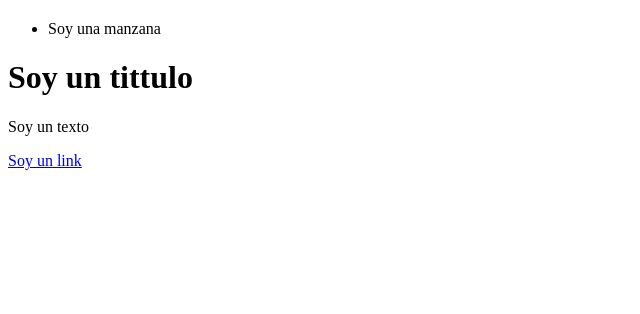
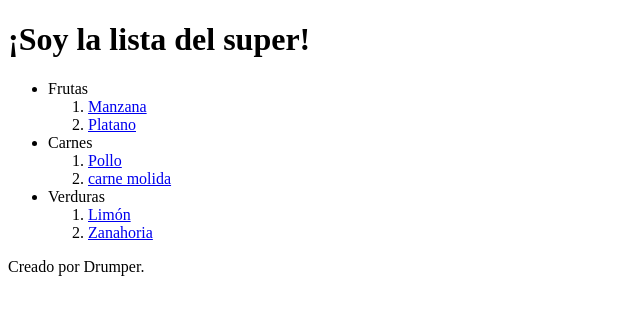
Before and after one commit to Drump3r/course-html-css, a plain HTML site: page index.html in a window 1280 px wide. Shown: the whole page, without its empty margins (0-640 px from the left). Drawn offline with Linux system fonts and the light colour scheme.

Commit message:
Reto: crea tu lista de compras del supermercado

```diff
--- a/index.html
+++ b/index.html
@@ -16,24 +16,59 @@
     <main>
         <section>
             <article>
-
             </article>
             <h1></h1>
+        </section>
+        <h1>¡Soy la lista del super!</h1>
+        <ul>
+            <li>Frutas
+                <ol>
+                    <li>
+                        <a href="https://www.google.com/search?client=opera-gx&q=receta+de+manzana&sourceid=opera&ie=UTF-8&oe=UTF-8" target="_blank">
+                            Manzana
+                        </a>
+                    </li>
+                    <li>
+                        <a href="https://www.recetasgratis.net/receta-de-bolitas-de-platano-maduro-con-queso-58130.html" target="_blank">
+                            Platano
+                        </a>
+                    </li>
 
-        </section>
-        <ul>
-            <li>Soy una manzana</li>
+                </ol>
+            </li>
+            <li>Carnes
+                <ol>
+                    <li>
+                        <a href="https://www.google.com/search?client=opera-gx&q=reseta+pollo&sourceid=opera&ie=UTF-8&oe=UTF-8" target="_blank">
+                            Pollo
+                        </a>
+                    </li>
+                    <li>
+                        <a href="https://www.youtube.com/watch?v=Mad47GZT4X4" target="_blank">
+                            carne molida
+                        </a>
+                    </li>
+                </ol>
+            </li>
+            <li>Verduras
+                <ol>
+                    <li>
+                        <a href="https://www.pequerecetas.com/receta/10-postres-con-limon/" target="_blank">
+                            Limón
+                        </a>
+                    </li>
+                    <li>
+                        <a href="https://www.google.com/search?client=opera-gx&q=receta+zanahoria&sourceid=opera&ie=UTF-8&oe=UTF-8" target="_blank">
+                            Zanahoria
+                        </a>
+                    </li>
+                </ol>
+            </li>
         </ul>
-        <ol></ol>
+        <p>Creado por Drumper.</p>
     </main>
     <footer>
 
     </footer>
-
-    <h1>Soy un tittulo</h1>
-    <p>Soy un texto</p>
-    <a href="#">Soy un link</a>
-
-
 </body>
 </html>
```
